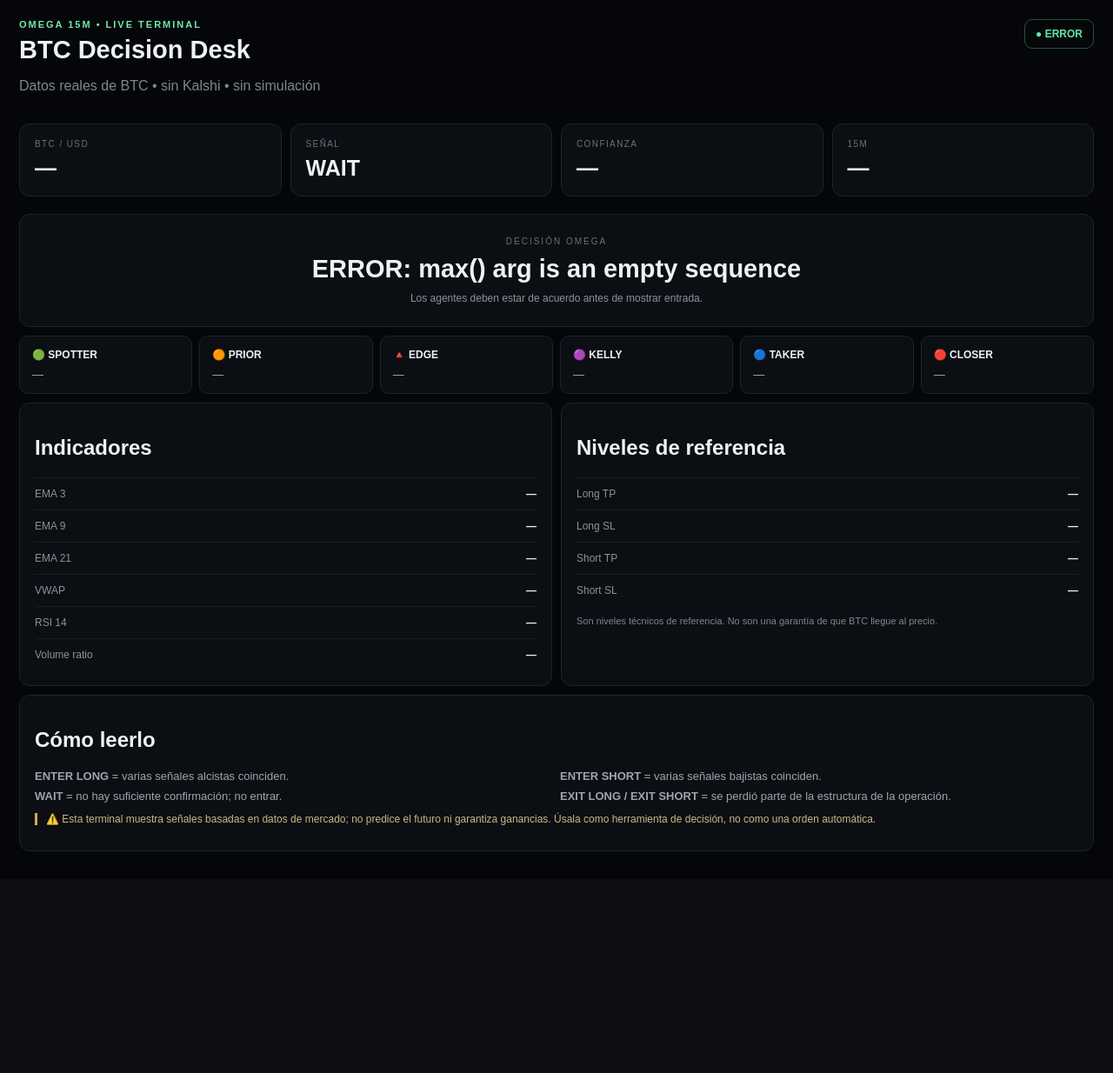
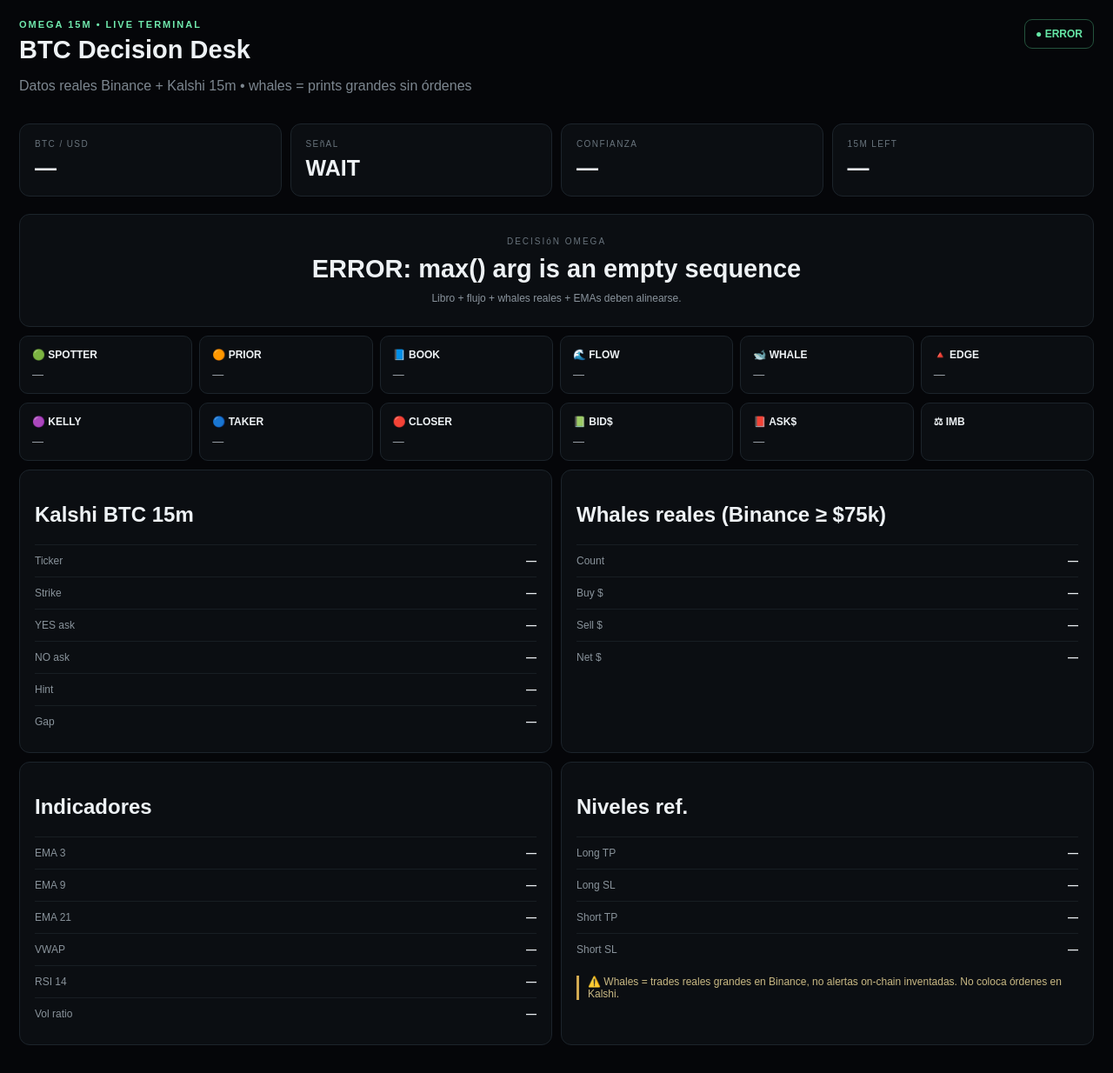
Before and after one commit to anthoninoplomo15-cyber/proyecto-2-bot, a Flask app: page / in a window 1280 px wide. Shown: the whole page at 87% size. Before the commit the page ends 979 px from the top, so only its background shows below. Run offline with Flask 3, Linux system fonts and the light colour scheme.

Commit message:
ui whales kalshi countdown

```diff
--- a/templates/index.html
+++ b/templates/index.html
@@ -10,30 +10,62 @@
 <div class="wrap">
 <header>
  <div><div class="eyebrow">OMEGA 15M • LIVE TERMINAL</div>
- <h1>BTC Decision Desk</h1><p>Datos reales de BTC • sin Kalshi • sin simulación</p></div>
+ <h1>BTC Decision Desk</h1><p>Datos reales Binance + Kalshi 15m • whales = prints grandes  sin órdenes</p></div>
  <div id="status" class="live">● LIVE</div>
 </header>
 
 <section class="heroGrid">
  <div class="card"><span>BTC / USD</span><strong id="price">—</strong></div>
- <div class="card"><span>SEÑAL</span><strong id="signal">WAIT</strong></div>
+ <div class="card"><span>SEñAL</span><strong id="signal">WAIT</strong></div>
  <div class="card"><span>CONFIANZA</span><strong id="confidence">—</strong></div>
- <div class="card"><span>15M</span><strong id="change">—</strong></div>
+ <div class="card"><span>15M LEFT</span><strong id="rem">—</strong></div>
 </section>
 
 <section class="decision card">
- <div class="decisionTitle">DECISIÓN OMEGA</div>
+ <div class="decisionTitle">DECISIóN OMEGA</div>
  <div id="decision" class="decisionText">ESPERANDO DATOS…</div>
- <div id="reason" class="reason">Los agentes deben estar de acuerdo antes de mostrar entrada.</div>
+ <div id="reason" class="reason">Libro + flujo + whales reales + EMAs deben alinearse.</div>
 </section>
 
 <section class="agents">
  <div class="agent"><b>🟢 SPOTTER</b><span id="spotter">—</span></div>
  <div class="agent"><b>🟠 PRIOR</b><span id="prior">—</span></div>
+ <div class="agent"><b>📘 BOOK</b><span id="bookA">—</span></div>
+ <div class="agent"><b>🌊 FLOW</b><span id="flowA">—</span></div>
+ <div class="agent"><b>🐋 WHALE</b><span id="whaleA">—</span></div>
  <div class="agent"><b>🔺 EDGE</b><span id="edge">—</span></div>
+</section>
+<section class="agents">
  <div class="agent"><b>🟣 KELLY</b><span id="kelly">—</span></div>
  <div class="agent"><b>🔵 TAKER</b><span id="taker">—</span></div>
  <div class="agent"><b>🔴 CLOSER</b><span id="closer">—</span></div>
+ <div class="agent"><b>📗 BID$</b><span id="bidusd">—</span></div>
+ <div class="agent"><b>📕 ASK$</b><span id="askusd">—</span></div>
+ <div class="agent"><b>⚖ IMB</b><span id="imb"></span></div>
+</section>
+
+<section class="grid">
+ <div class="card">
+  <h2>Kalshi BTC 15m</h2>
+  <div class="rows">
+   <div>Ticker <b id="kticker">—</b></div>
+   <div>Strike <b id="kstrike">—</b></div>
+   <div>YES ask <b id="kyes">—</b></div>
+   <div>NO ask <b id="kno">—</b></div>
+   <div>Hint <b id="khint">—</b></div>
+   <div>Gap <b id="kgap">—</b></div>
+  </div>
+ </div>
+ <div class="card">
+  <h2>Whales reales (Binance ≥ $75k)</h2>
+  <div class="rows">
+   <div>Count <b id="wcount">—</b></div>
+   <div>Buy $ <b id="wbuy">—</b></div>
+   <div>Sell $ <b id="wsell">—</b></div>
+   <div>Net $ <b id="wnet">—</b></div>
+  </div>
+  <pre id="wlist" class="note" style="white-space:pre-wrap;margin-top:10px;color:#9da6ad"></pre>
+ </div>
 </section>
 
 <section class="grid">
@@ -42,53 +74,54 @@
   <div class="rows">
    <div>EMA 3 <b id="ema3">—</b></div><div>EMA 9 <b id="ema9">—</b></div>
    <div>EMA 21 <b id="ema21">—</b></div><div>VWAP <b id="vwap">—</b></div>
-   <div>RSI 14 <b id="rsi">—</b></div><div>Volume ratio <b id="vol">—</b></div>
+   <div>RSI 14 <b id="rsi">—</b></div><div>Vol ratio <b id="vol">—</b></div>
   </div>
  </div>
  <div class="card">
-  <h2>Niveles de referencia</h2>
+  <h2>Niveles ref.</h2>
   <div class="rows">
    <div>Long TP <b id="ltp">—</b></div><div>Long SL <b id="lsl">—</b></div>
    <div>Short TP <b id="stp">—</b></div><div>Short SL <b id="ssl">—</b></div>
   </div>
-  <p class="note">Son niveles técnicos de referencia. No son una garantía de que BTC llegue al precio.</p>
+  <p class="warning">⚠️ Whales = trades reales grandes en Binance, no alertas on-chain inventadas. No coloca órdenes en Kalshi.</p>
  </div>
 </section>
-
-<section class="card">
- <h2>Cómo leerlo</h2>
- <div class="rules">
-  <div><b>ENTER LONG</b> = varias señales alcistas coinciden.</div>
-  <div><b>ENTER SHORT</b> = varias señales bajistas coinciden.</div>
-  <div><b>WAIT</b> = no hay suficiente confirmación; no entrar.</div>
-  <div><b>EXIT LONG / EXIT SHORT</b> = se perdió parte de la estructura de la operación.</div>
- </div>
- <p class="warning">⚠️ Esta terminal muestra señales basadas en datos de mercado; no predice el futuro ni garantiza ganancias. Úsala como herramienta de decisión, no como una orden automática.</p>
-</section>
 </div>
-
 <script>
 function fmt(x){return x==null?"—":"$"+Number(x).toLocaleString(undefined,{minimumFractionDigits:2,maximumFractionDigits:2})}
+function usd(x){return x==null?"—":"$"+Number(x).toLocaleString(undefined,{maximumFractionDigits:0})}
 function n(x,d=2){return x==null?"—":Number(x).toFixed(d)}
-function set(id,v){document.getElementById(id).textContent=v}
+function set(id,v){const el=document.getElementById(id); if(el) el.textContent=v}
+function mmss(s){s=Math.max(0,Number(s)||0); const m=Math.floor(s/60), r=s%60; return m+":"+String(r).padStart(2,"0")}
 
 async function refresh(){
  try{
   const r=await fetch("/api/data",{cache:"no-store"}); const j=await r.json();
   if(j.error){set("status","● ERROR"); set("decision","ERROR: "+j.error); return}
   if(!j.data){set("status","● WAIT"); set("decision","CARGANDO DATOS…"); return}
-  const d=j.data, a=d.agents, i=d.indicators, l=d.levels, c=d.candle15;
+  const d=j.data, a=d.agents, i=d.indicators, l=d.levels, c=d.candle15, f=d.flow, b=d.book, k=d.kalshi_btc15m||{};
   set("status","● LIVE"); set("price",fmt(d.price));
   set("signal",d.signal); set("confidence",n(d.confidence,1)+"%");
-  set("change",n(c.change_pct,3)+"%");
+  set("rem", mmss((d.window&&d.window.seconds_remaining)||0));
   const decision = d.signal==="WAIT" ? "⏸ ESPERAR — NO ENTRAR" :
                    d.signal==="ENTER LONG" ? "🟢 ENTRAR LONG / UP" :
                    "🔴 ENTRAR SHORT / DOWN";
   set("decision",decision);
-  set("reason",`EMA3 ${d.indicators.ema3>d.indicators.ema9?"↑ sobre":"↓ bajo"} EMA9 • precio ${d.price>d.indicators.vwap?"sobre":"bajo"} VWAP • RSI ${n(i.rsi,1)}`);
+  set("reason", `IMA libro ${n(b.imbalance,3)} • flow ${n(f.flow,3)} • whales net ${usd(f.whale_net_usd)} • RSI ${n(i.rsi,1)}`);
 
-  set("spotter",n(a.spotter,3)); set("prior",n(a.prior,3)); set("edge",n(a.edge,3));
+  set("spotter",n(a.spotter,3)); set("prior",n(a.prior,3)); set("bookA",n(a.book,3));
+  set("flowA",n(a.flow,3)); set("whaleA",n(a.whale,3)); set("edge",n(a.edge,3));
   set("kelly",n(a.kelly_confidence,1)+"%"); set("taker",a.taker); set("closer",a.closer);
+  set("bidusd",usd(b.bid_usd_top10)); set("askusd",usd(b.ask_usd_top10)); set("imb",n(b.imbalance,3));
+
+  set("kticker", k.ticker|| (k.error||"—")); set("kstrike", k.strike!=null?fmt(k.strike):"—");
+  set("kyes", k.yes_ask!=null?n(k.yes_ask,2):"—"); set("kno", k.no_ask!=null?n(k.no_ask,2):"—");
+  set("khint", k.hint||"—"); set("kgap", k.gap_pct!=null?n(k.gap_pct,3)+"%":"—");
+
+  set("wcount", f.whale_count); set("wbuy",usd(f.whale_buy_usd)); set("wsell",usd(f.whale_sell_usd)); set("wnet",usd(f.whale_net_usd));
+  const lines=(f.whales||[]).map(w=>`${w.side} ${usd(w.usd)} @ ${fmt(w.price)}`);
+  document.getElementById("wlist").textContent = lines.length? lines.join("\n") : "Sin prints ≥ $75k en la cinta reciente";
+
   set("ema3",fmt(i.ema3)); set("ema9",fmt(i.ema9)); set("ema21",fmt(i.ema21));
   set("vwap",fmt(i.vwap)); set("rsi",n(i.rsi,1)); set("vol",n(i.volume_ratio,2)+"x");
   set("ltp",fmt(l.long_tp)); set("lsl",fmt(l.long_sl));
```
